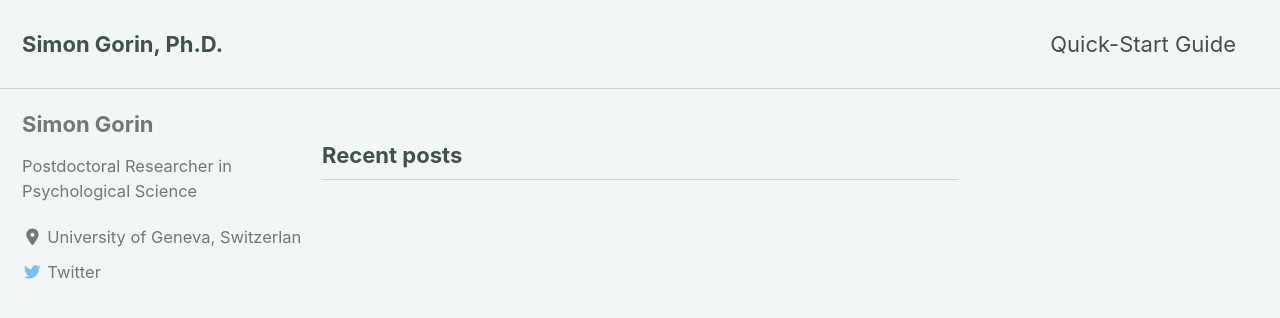
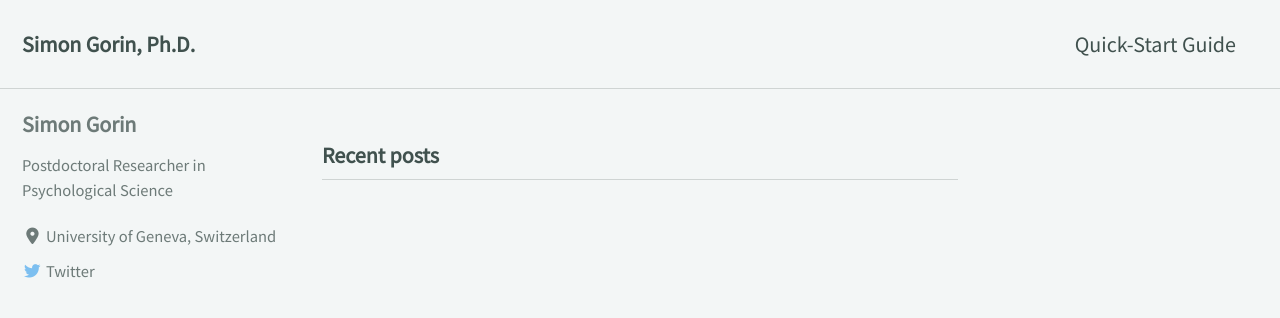
Before and after one commit to gorinsimon/gorinsimon.github.io, a Jekyll site: the page built from index.html, in a window 1280 px wide and 900 px high. Shown: the top 318 px of the window. Built offline with Jekyll 4.4.1, drawn with Linux system fonts in a browser that asks for light colours; cached includes are drawn as plain includes; nearby versions of some CDN libraries; the list of posts is cut into pages by our own code.

Commit message:
Add new fonts

```diff
--- a/_sass/minimal-mistakes/_variables.scss
+++ b/_sass/minimal-mistakes/_variables.scss
@@ -13,14 +13,15 @@ $paragraph-indent: false !default; // true, false (default)
 $indent-var: 1.3em !default;
 
 /* system typefaces */
-$serif: Georgia, Times, serif !default;
-$sans-serif: -apple-system, BlinkMacSystemFont, "Roboto", "Segoe UI",
+$serif: "Merriweather", Georgia, Times, serif !default;
+$sans-serif: "Source Sans Pro", -apple-system, BlinkMacSystemFont, "Roboto", "Segoe UI",
   "Helvetica Neue", "Lucida Grande", Arial, sans-serif !default;
 $monospace: Monaco, Consolas, "Lucida Console", monospace !default;
 
 /* sans serif typefaces */
 $sans-serif-narrow: $sans-serif !default;
 $helvetica: Helvetica, "Helvetica Neue", Arial, sans-serif !default;
+$raleway: "Raleway", sans-serif !default;
 
 /* serif typefaces */
 $georgia: Georgia, serif !default;
```
